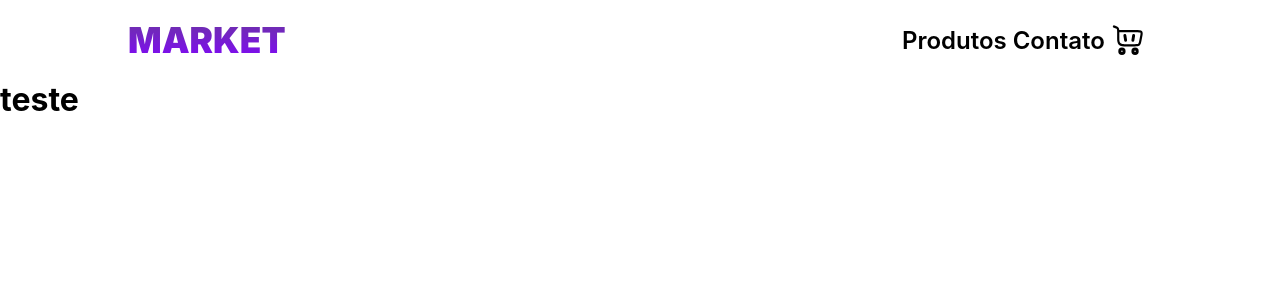
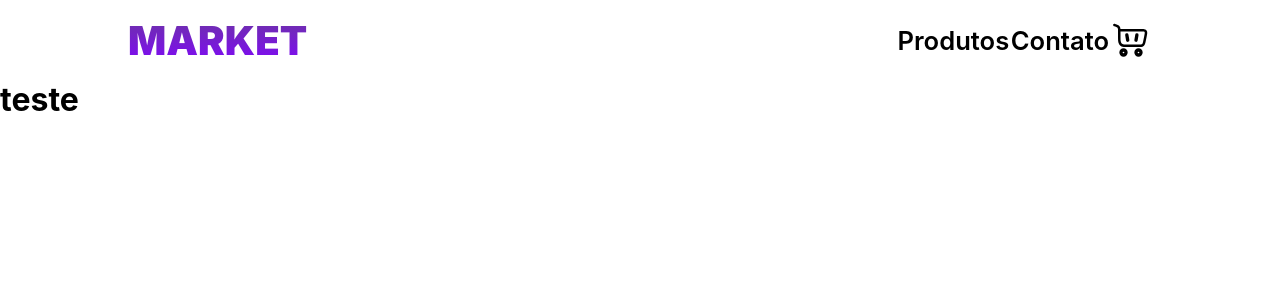
Before and after one commit to gustavokozlowski/market, a React (Vite) app: page /cart in a window 1280 px wide. Shown: the top 300 px of the page. Built offline with nearby package versions, Linux system fonts and the light colour scheme.

Commit message:
feat: renderização condicional no IconCart do component Header

```diff
--- a/src/components/header/index.jsx
+++ b/src/components/header/index.jsx
@@ -1,3 +1,7 @@
+import { CartContext } from "../../contexts/cart.jsx";
+import { useContext } from 'react';
+import   empty  from "../../assets/cart-icons/empty.svg";
+import   full  from "../../assets/cart-icons/full.svg";
 import {
   HeaderContainer,
   HeaderContent,
@@ -5,11 +9,12 @@ import {
   Text,
   NavbarContainer,
   NavbarContent,
-  MyIcon,
+  CartIcon,
   LogoContainer,
 } from "./styles";
 
 export const Header = () => {
+  const { cartItems  } = useContext(CartContext);
   return (
     <HeaderContainer>
       <HeaderContent>
@@ -20,7 +25,12 @@ export const Header = () => {
           <NavbarContent>
             <Text>Produtos</Text>
             <Text>Contato</Text>
-            <MyIcon />
+            { cartItems.length > 0 ? (
+               <CartIcon src={full}  />
+          ) : (
+            <CartIcon src={empty}  />
+          )}
+
           </NavbarContent>
         </NavbarContainer>
       </HeaderContent>
--- a/src/components/header/styles.js
+++ b/src/components/header/styles.js
@@ -1,7 +1,5 @@
 import styled from "styled-components";
 import * as palette from "../../styles/variables";
-import empty from "../../assets/cart-icons/empty.svg";
-import full from "../../assets/cart-icons/full.svg";
 
 export const HeaderContainer = styled.header`
   background-color: ${palette.HEADERBACKGROUNDCOLORDESKTOP};
@@ -37,20 +35,16 @@ export const Title = styled.h1`
   background: ${palette.HEADERCOLORTITLE};
   -webkit-background-clip: text;
   -webkit-text-fill-color: transparent;
-  font-size: 2.2rem;
+  font-size: 2.5rem;
   font-weight: bolder;
 `;
 export const Text = styled.p`
-  font-size: 1.5rem;
+  font-size: 1.6rem;
   font-weight: 600;
 `;
 
-export const MyIcon = styled.img`
-  width: 2.2rem;
+export const CartIcon = styled.img`
+  width: 2.5rem;
   /* background-color: aliceblue; */
   /* <MyIcon src="/path/to/sourceImage" /> // uses "/path/to/sourceImage" */
 `;
-
-MyIcon.defaultProps = {
-  src: empty || full,
-};
--- a/src/components/product/styles.js
+++ b/src/components/product/styles.js
@@ -37,7 +37,7 @@ export const ButtonContainer = styled.div`
 
 export const ProductImg = styled.img`
   padding: 0.75rem;
-  height: 10rem;
+  height: 12rem;
   width: 14rem;
   border-radius: 12px;
 `;
--- a/src/main.jsx
+++ b/src/main.jsx
@@ -2,14 +2,13 @@ import React from "react";
 import ReactDOM from "react-dom/client";
 import App from "./App.jsx";
 import GlobalStyle from "./styles/global";
-import { Header } from "./components/header/index.jsx";
+
 import { CartProvider } from "./contexts/cart.jsx";
 
 
 ReactDOM.createRoot(document.getElementById("root")).render(
   <React.StrictMode>
       <CartProvider>
-        <Header />
         <App />
         <GlobalStyle />
       </CartProvider>
--- a/src/pages/home/index.jsx
+++ b/src/pages/home/index.jsx
@@ -38,7 +38,6 @@ export const Home = () => {
     <HomeContainer>
       <Slider />
       <ProductList onClick={handleClick} products={products} active={active} />
-
       <FormComponent />
     </HomeContainer>
   );
--- a/src/router/index.jsx
+++ b/src/router/index.jsx
@@ -1,12 +1,14 @@
 /* eslint-disable no-unused-vars */
 import React from "react";
-import { Routes, Route, BrowserRouter } from "react-router-dom";
 import { Home } from "../pages/home";
 import { Cart } from "../pages/cart";
+import { Header } from "../components/header/index.jsx";
+import { Routes, Route, BrowserRouter } from "react-router-dom";
 
 export const RouterContainer = () => {
   return (
     <BrowserRouter>
+      <Header />
     <Routes>
       <Route path="/" element={<Home />} />
       <Route path="/cart" element={<Cart />} />
```
